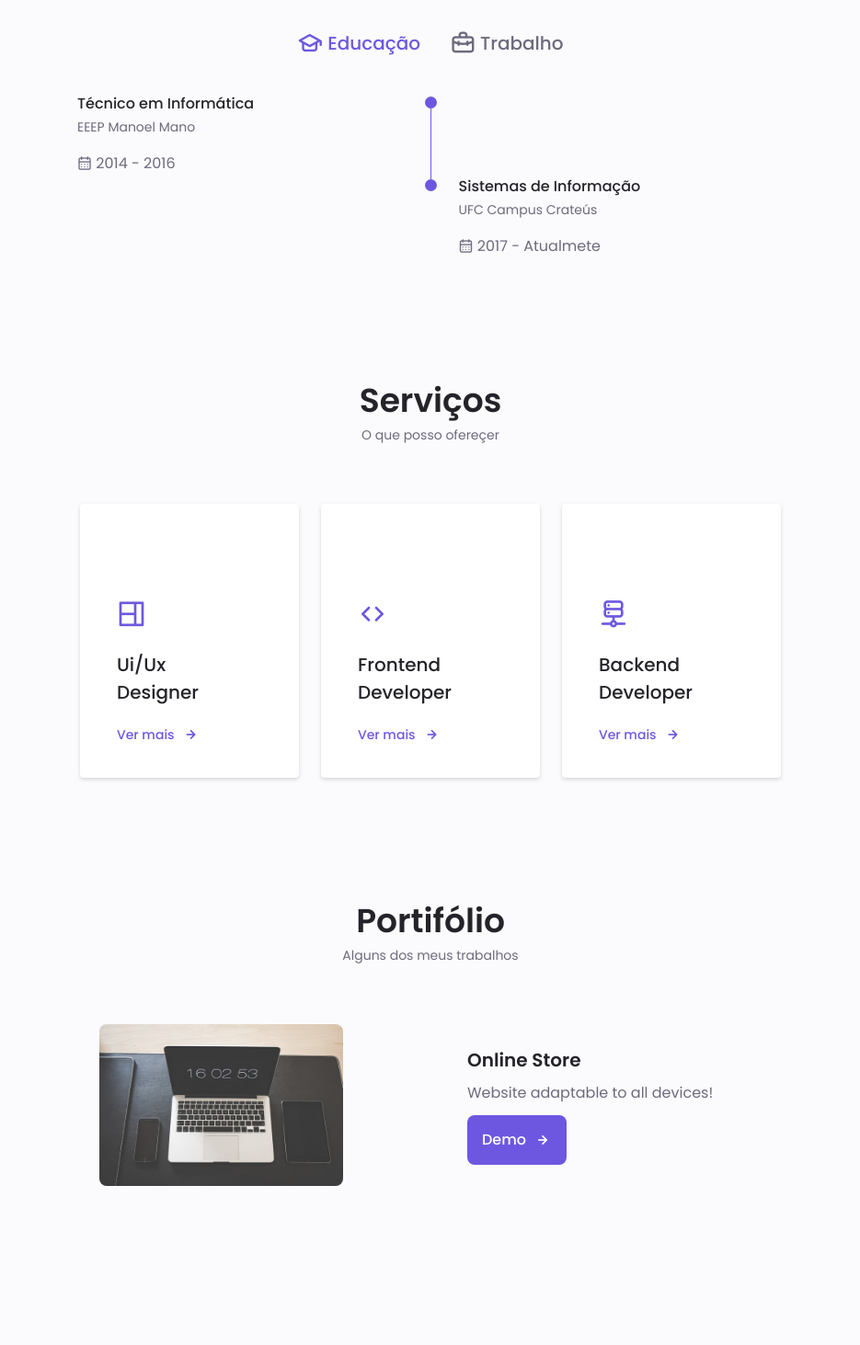
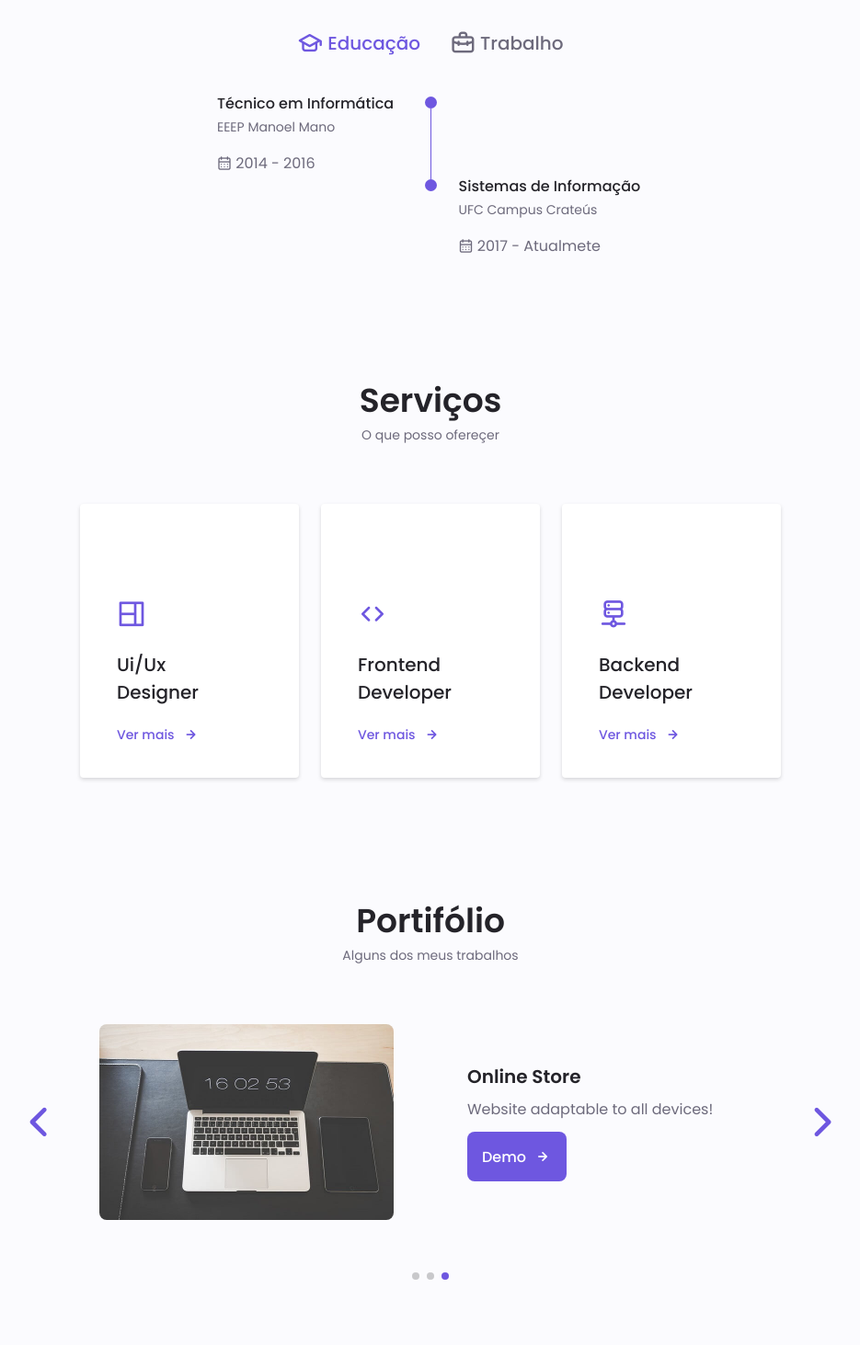
Before and after one commit to alerrandrojanio/alerrandrojanio.github.io, a plain HTML site: page index.html in a window 1280 px wide. Shown: the part 2499-3962 px from the top of the page at 92% size, without its empty margins (172-1107 px from the left). Drawn offline with nearby package versions, Linux system fonts and the light colour scheme.

Commit message:
correção section portfolio in 1024px

```diff
--- a/assets/css/styles.css
+++ b/assets/css/styles.css
@@ -747,7 +747,7 @@ img {
 }
 
 /*==================== PORTFOLIO ====================*/
-.portfolio__conteiner {
+.portfolio__container {
   overflow: initial;
 }
 
@@ -756,7 +756,7 @@ img {
 }
 
 .portfolio__img {
-  width: 265px;
+  width: 400px;
   border-radius: 0.5rem;
   justify-content: center;
 }
@@ -796,13 +796,13 @@ img {
   bottom: -2.5rem;
 }
 
-.swiper-pagination-bullets-active {
+.swiper-pagination-bullet-active {
   background-color: var(--first-color);
 }
 
 .swiper-button-prev,
 .swiper-button-next,
-.swiper-pagination-bullets {
+.swiper-pagination-bullet {
   outline: none;
 }
 
@@ -1116,6 +1116,10 @@ img {
     grid-template-columns: 0.6fr;
     justify-content: center;
   }
+
+  .qualification__data-child {
+    margin-left: 2rem;
+  }
 }
 
 @media screen and (min-width: 768px) {
@@ -1224,6 +1228,11 @@ img {
     grid-template-columns: 0.5fr;
   }
 
+  .qualification__data-child {
+    margin: 1px solid blue;
+    margin-left: 11rem;
+  }
+
   .services__container {
     grid-template-columns: repeat(3, 218px);
     justify-content: center;
@@ -1308,6 +1317,10 @@ img {
     transform: translateX(-6rem);
   }
 
+  .qualification__data-child {
+    margin-left: 9.5rem;
+  }
+
   .services__container {
     grid-template-columns: repeat(3, 238px);
   }
--- a/index.html
+++ b/index.html
@@ -13,7 +13,6 @@
     <title>Alerrandro Janio - Portfolio</title>
   </head>
   <body>
-    <!-- TODO: Corrigir espaçamento em QUALIFICATIONS -->
     <!-- TODO: Corrigir PORTFOLIO em screen 1024px -->
 
     <header class="header" id="header">
@@ -435,7 +434,7 @@
             >
               <!-------------------- Qualification 1 -------------------->
               <div class="qualification__data">
-                <div>
+                <div class="qualification__data-child">
                   <h3 class="qualification__title">Técnico em Informática</h3>
                   <span class="qualification__subtitle">EEEP Manoel Mano</span>
                   <div class="qualifcation__calendar">
@@ -512,7 +511,7 @@
             <div class="qualification__content" data-content id="work">
               <!-------------------- Qualification 5 -------------------->
               <div class="qualification__data">
-                <div>
+                <div class="qualification__data-child">
                   <h3 class="qualification__title">Software Enginner</h3>
                   <span class="qualification__subtitle">Spain - Institute</span>
                   <div class="qualifcation__calendar">
@@ -548,7 +547,7 @@
 
               <!-------------------- Qualification 7 -------------------->
               <div class="qualification__data">
-                <div>
+                <div class="qualification__data-child">
                   <h3 class="qualification__title">Web Development</h3>
                   <span class="qualification__subtitle">Peru - Univerity</span>
                   <div class="qualifcation__calendar">
@@ -1000,7 +999,7 @@
               <a href="#portfolio" class="footer__link">Portifólio</a>
             </li>
             <li>
-              <a href="#contact" class="footer__link">Contate-me</a>
+              <a href="#contact" class="footer__link">Contato</a>
             </li>
           </ul>
 
```
